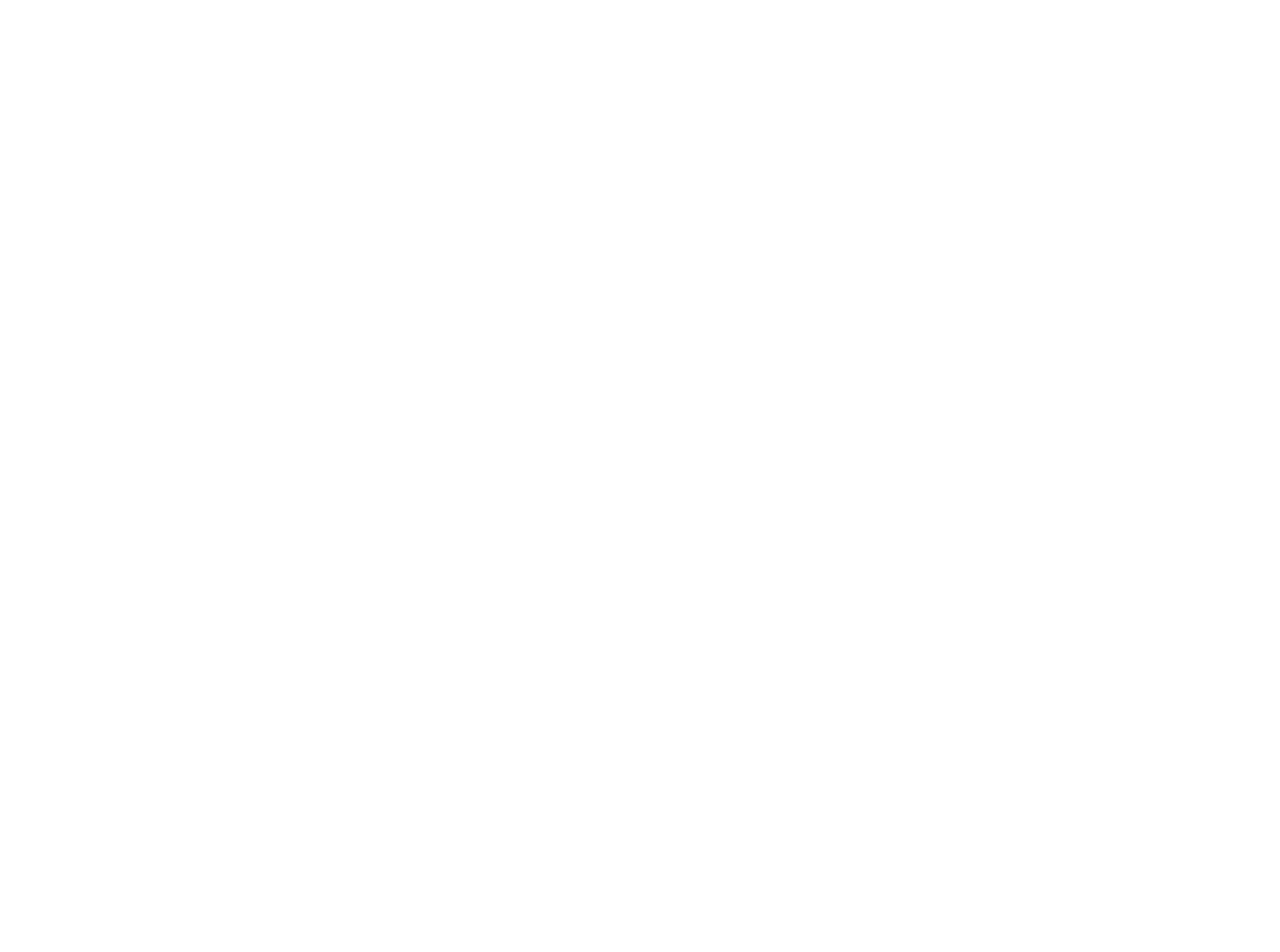
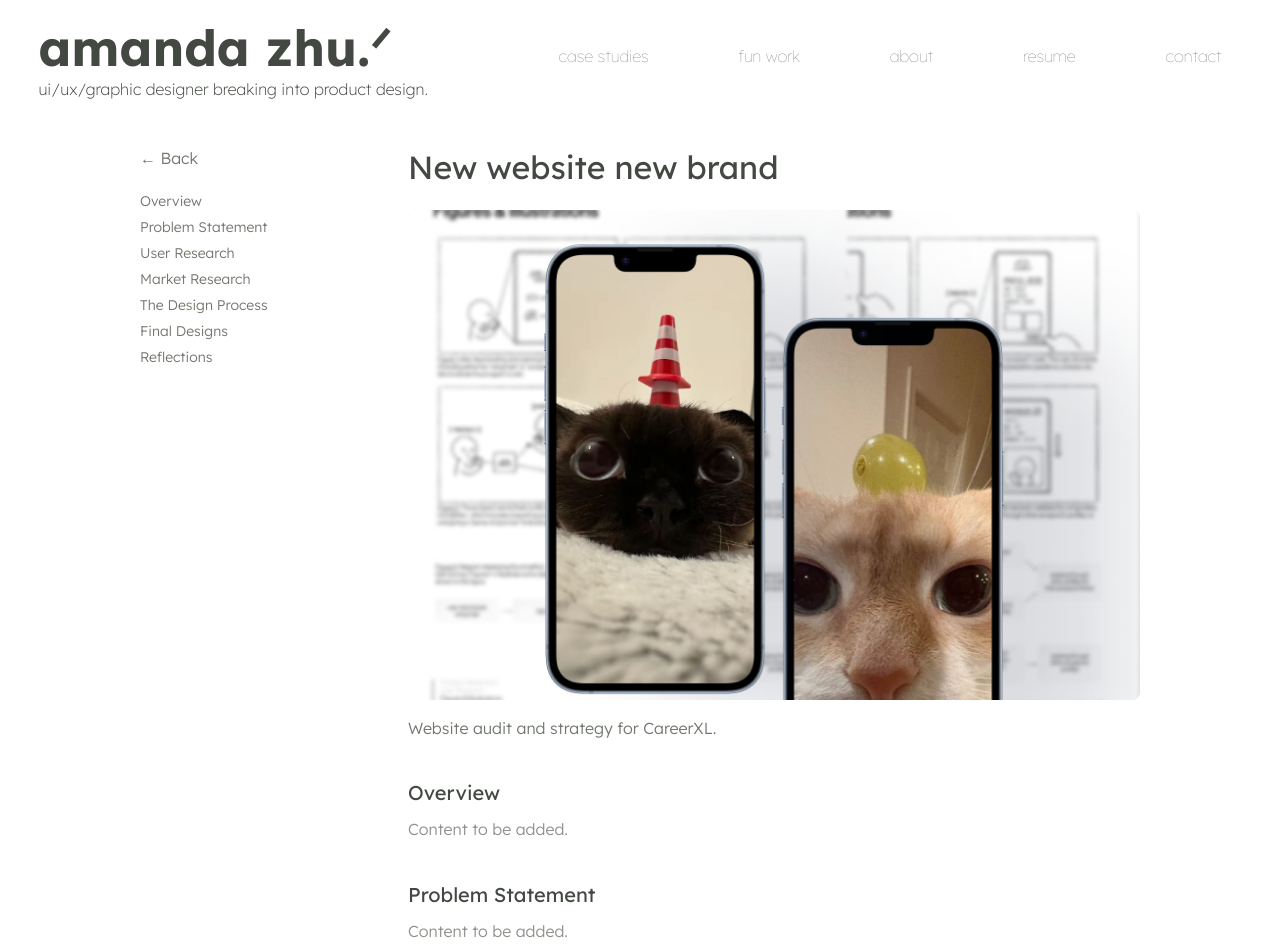
Before and after one commit to jamsnhoney/gallerywebsite, a React (Create React App) app in the folder amandas-gallery/: page /case-study/careerxl-website-audit in a window 1280 px wide. Before the commit this address had no page. Shown: the top 952 px of the page. Before the commit the page ends 800 px from the top, so only its background shows below. Built offline with nearby package versions, Linux system fonts and the light colour scheme.

Commit message:
case study stuff

```diff
--- a/amandas-gallery/src/App.js
+++ b/amandas-gallery/src/App.js
@@ -5,6 +5,7 @@
 import Navbar from "./pages/Navbar";
 import Hero from "./pages/Hero";
 import CaseStudies from "./components/CaseStudies";
+import CaseStudyDetail from "./pages/CaseStudyDetail";
 import Contact from "./pages/Contact";
 import Bottom from "./pages/Bottom";
 
@@ -46,6 +47,14 @@
           </Layout>
         }
       />
+      <Route
+        path="/case-study/:slug"
+        element={
+          <Layout>
+            <CaseStudyDetail />
+          </Layout>
+        }
+      />
     </Routes>
   );
 }
--- a/amandas-gallery/src/components/CaseStudies.css
+++ b/amandas-gallery/src/components/CaseStudies.css
@@ -16,6 +16,12 @@
   display: flex;
   flex-direction: column;
   margin: 0;
+}
+
+.case-study-card-link {
+  text-decoration: none;
+  color: inherit;
+  display: block;
 }
 
 .case-study-media {
--- a/amandas-gallery/src/components/CaseStudies.js
+++ b/amandas-gallery/src/components/CaseStudies.js
@@ -1,32 +1,24 @@
 import React from "react";
+import { Link } from "react-router-dom";
 import "./CaseStudies.css";
-import img1 from "../assets/wingmate.png";
-import img2 from "../assets/wingmate.png";
-import img3 from "../assets/wingmate.png";
-import img4 from "../assets/wingmate.png";
+import { caseStudiesData } from "../data/caseStudies";
 
-const defaultItems = [
-  { title: "wingmate | the fresh into the world dating app", imageSrc: img1 },
-  { title: "new website new brand | website audit for careerxl", imageSrc: img2 },
-  { title: "let’s get f***king moving | graphic and website design", imageSrc: img3 },
-  { title: "my favourite productivity app | ux research is easy when i am the only user", imageSrc: img4 },
-];
-
-function CaseStudies({ items = defaultItems }) {
+function CaseStudies({ items = caseStudiesData }) {
   return (
     <section className="case-studies" id="case-studies">
       <div className="case-studies-grid">
-        {items.map((item, index) => (
-          <article key={index} className="case-study-card">
+        {items.map((item) => (
+          <article key={item.slug} className="case-study-card">
+            <Link to={`/case-study/${item.slug}`} className="case-study-card-link">
               <div className="case-study-media">
                 {item.videoUrl ? (
-                <a href={item.videoUrl} target="_blank" rel="noopener noreferrer">
+                  <span className="case-study-media-inner">
                     <img
-                    src={item.imageSrc || item.videoThumbnail}
+                      src={item.videoThumbnail || item.imageSrc}
                       alt=""
                       className="case-study-thumbnail"
                     />
-                </a>
+                  </span>
                 ) : (
                   <img
                     src={item.imageSrc}
@@ -35,7 +27,8 @@
                   />
                 )}
               </div>
-            <p className="case-study-title">{item.title}</p>
+              <p className="case-study-title">{item.galleryTitle || item.title}</p>
+            </Link>
           </article>
         ))}
       </div>
--- /dev/null
+++ b/amandas-gallery/src/data/caseStudies.js
@@ -0,0 +1,53 @@
+import wingmateImg from "../assets/wingmate.png";
+
+export const caseStudiesData = [
+  {
+    slug: "wingmate",
+    title: "wingmate",
+    galleryTitle: "wingmate | the fresh into the world dating app",
+    imageSrc: wingmateImg,
+    caption: "A fresh take on dating app design for people who want real connections.",
+  },
+
+
+  {
+    slug: "careerxl-website-audit",
+    title: "New website new brand",
+    galleryTitle: "new website new brand | website audit for careerxl",
+    imageSrc: wingmateImg,
+    caption: "Website audit and strategy for CareerXL.",
+  },
+
+
+  {
+    slug: "lets-get-moving",
+    title: "Let's get moving",
+    galleryTitle: "let's get f***king moving | graphic and website design",
+    imageSrc: wingmateImg,
+    caption: "Graphic and website design to get people moving.",
+  },
+
+
+
+  {
+    slug: "productivity-app",
+    title: "My favourite productivity app",
+    galleryTitle: "my favourite productivity app | ux research is easy when i am the only user",
+    imageSrc: wingmateImg,
+    caption: "UX research and design when you're your own user.",
+  },
+];
+
+export const tocSections = [
+  { id: "overview", label: "Overview" },
+  { id: "problem-statement", label: "Problem Statement" },
+  { id: "user-research", label: "User Research" },
+  { id: "market-research", label: "Market Research" },
+  { id: "design-process", label: "The Design Process" },
+  { id: "final-designs", label: "Final Designs" },
+  { id: "reflections", label: "Reflections" },
+];
+
+export function getCaseStudyBySlug(slug) {
+  return caseStudiesData.find((c) => c.slug === slug) || null;
+}
--- /dev/null
+++ b/amandas-gallery/src/pages/CaseStudyDetail.js
@@ -0,0 +1,87 @@
+import React from "react";
+import { useParams, Link } from "react-router-dom";
+import { getCaseStudyBySlug } from "../data/caseStudies";
+import "../pretty/CaseStudyDetail.css";
+
+function CaseStudyDetail() {
+  const { slug } = useParams();
+  const caseStudy = getCaseStudyBySlug(slug);
+
+  if (!caseStudy) {
+    return (
+      <main className="case-study-detail">
+        <div className="case-study-detail-container">
+          <p>Case study not found.</p>
+          <Link to="/" className="case-study-back-link">← Back</Link>
+        </div>
+      </main>
+    );
+  }
+
+  const { title, imageSrc, caption } = caseStudy;
+
+  return (
+    <main className="case-study-detail">
+      <div className="case-study-detail-container">
+        {/* Desktop: sticky TOC */}
+        <aside className="case-study-toc">
+          <Link to="/" className="case-study-toc-back">← Back</Link>
+          <nav className="case-study-toc-nav">
+            <a href="#overview">Overview</a>
+            <a href="#problem-statement">Problem Statement</a>
+            <a href="#user-research">User Research</a>
+            <a href="#market-research">Market Research</a>
+            <a href="#design-process">The Design Process</a>
+            <a href="#final-designs">Final Designs</a>
+            <a href="#reflections">Reflections</a>
+          </nav>
+        </aside>
+
+        {/* Mobile: back only */}
+        <div className="case-study-mobile-back">
+          <Link to="/">← Back</Link>
+        </div>
+
+        {/* Main content column */}
+        <div className="case-study-main">
+          <h1 className="case-study-detail-title">{title}</h1>
+          <div className="case-study-hero">
+            <img src={imageSrc} alt="" className="case-study-hero-image" />
+          </div>
+          <p className="case-study-caption">{caption}</p>
+
+          <div id="overview" className="case-study-section">
+            <h2>Overview</h2>
+            <p className="case-study-placeholder">Content to be added.</p>
+          </div>
+          <div id="problem-statement" className="case-study-section">
+            <h2>Problem Statement</h2>
+            <p className="case-study-placeholder">Content to be added.</p>
+          </div>
+          <div id="user-research" className="case-study-section">
+            <h2>User Research</h2>
+            <p className="case-study-placeholder">Content to be added.</p>
+          </div>
+          <div id="market-research" className="case-study-section">
+            <h2>Market Research</h2>
+            <p className="case-study-placeholder">Content to be added.</p>
+          </div>
+          <div id="design-process" className="case-study-section">
+            <h2>The Design Process</h2>
+            <p className="case-study-placeholder">Content to be added.</p>
+          </div>
+          <div id="final-designs" className="case-study-section">
+            <h2>Final Designs</h2>
+            <p className="case-study-placeholder">Content to be added.</p>
+          </div>
+          <div id="reflections" className="case-study-section">
+            <h2>Reflections</h2>
+            <p className="case-study-placeholder">Content to be added.</p>
+          </div>
+        </div>
+      </div>
+    </main>
+  );
+}
+
+export default CaseStudyDetail;
--- /dev/null
+++ b/amandas-gallery/src/pretty/CaseStudyDetail.css
@@ -0,0 +1,190 @@
+.case-study-detail {
+  flex: 1;
+  padding: 2rem 3vw 4rem;
+  box-sizing: border-box;
+}
+
+.case-study-detail-container {
+  display: grid;
+  grid-template-columns: 220px 1fr;
+  gap: 3rem;
+  max-width: 1000px;
+  margin: 0 auto;
+  align-items: start;
+}
+
+/* Desktop: sticky TOC */
+.case-study-toc {
+  position: sticky;
+  top: 100px;
+  display: flex;
+  flex-direction: column;
+  gap: 1rem;
+}
+
+.case-study-toc-back {
+  font-family: "Lexend", sans-serif;
+  font-size: 16px;
+  color: #71776E;
+  font-weight: 300;
+  text-decoration: none;
+  transition: color 0.3s ease;
+  margin-bottom: 0.5rem;
+}
+
+.case-study-toc-back:hover {
+  color: #9cba7c;
+}
+
+.case-study-toc-nav {
+  display: flex;
+  flex-direction: column;
+  gap: 0.5rem;
+}
+
+.case-study-toc-nav a {
+  font-family: "Lexend", sans-serif;
+  font-size: 14px;
+  color: #71776E;
+  font-weight: 300;
+  text-decoration: none;
+  transition: color 0.3s ease;
+}
+
+.case-study-toc-nav a:hover {
+  color: #9cba7c;
+}
+
+/* Mobile: hide TOC, show only back */
+.case-study-mobile-back {
+  display: none;
+}
+
+.case-study-mobile-back a {
+  font-family: "Lexend", sans-serif;
+  font-size: 16px;
+  color: #71776E;
+  font-weight: 300;
+  text-decoration: none;
+  transition: color 0.3s ease;
+}
+
+.case-study-mobile-back a:hover {
+  color: #9cba7c;
+}
+
+/* Main content column */
+.case-study-main {
+  min-width: 0;
+}
+
+.case-study-detail-title {
+  font-family: "Lexend", sans-serif;
+  font-size: 2rem;
+  font-weight: 400;
+  color: #434842;
+  margin: 0 0 1.5rem;
+  line-height: 1.2;
+}
+
+.case-study-hero {
+  width: 100%;
+  border-radius: 8px;
+  overflow: hidden;
+  margin-bottom: 1rem;
+  background: #f0f0f0;
+}
+
+.case-study-hero-image {
+  width: 100%;
+  height: auto;
+  display: block;
+  vertical-align: middle;
+}
+
+.case-study-caption {
+  font-family: "Lexend", sans-serif;
+  font-size: 16px;
+  font-weight: 300;
+  color: #71776E;
+  margin: 0 0 2.5rem;
+  line-height: 1.5;
+}
+
+.case-study-section {
+  margin-bottom: 2.5rem;
+  scroll-margin-top: 100px;
+}
+
+.case-study-section h2 {
+  font-family: "Lexend", sans-serif;
+  font-size: 1.25rem;
+  font-weight: 400;
+  color: #434842;
+  margin: 0 0 0.75rem;
+}
+
+.case-study-section p {
+  font-family: "Lexend", sans-serif;
+  font-size: 16px;
+  font-weight: 300;
+  color: #71776E;
+  margin: 0;
+  line-height: 1.6;
+}
+
+.case-study-placeholder {
+  color: #71776E;
+  opacity: 0.8;
+}
+
+.case-study-back-link {
+  font-family: "Lexend", sans-serif;
+  font-size: 16px;
+  color: #71776E;
+  text-decoration: none;
+  margin-top: 1rem;
+  display: inline-block;
+}
+
+.case-study-back-link:hover {
+  color: #9cba7c;
+}
+
+/* Mobile */
+@media (max-width: 767px) {
+  .case-study-detail {
+    padding: 1.5rem 4vw 3rem;
+  }
+
+  .case-study-detail-container {
+    grid-template-columns: 1fr;
+    gap: 0;
+  }
+
+  .case-study-toc {
+    display: none;
+  }
+
+  .case-study-mobile-back {
+    display: block;
+    margin-bottom: 1.5rem;
+  }
+
+  .case-study-detail-title {
+    font-size: 1.5rem;
+    margin-bottom: 1rem;
+  }
+
+  .case-study-caption {
+    margin-bottom: 2rem;
+  }
+
+  .case-study-section {
+    margin-bottom: 2rem;
+  }
+
+  .case-study-section h2 {
+    font-size: 1.1rem;
+  }
+}
```
Also changed, not shown: 1 other file (tests, documents, lock files or other folders). Lines whose indentation alone changed are shown as unchanged.
